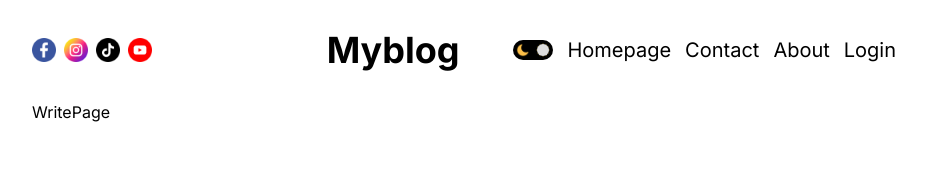
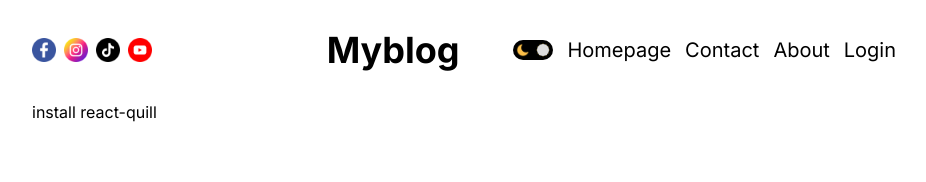
Before and after one commit to lubomir80/1.-Next-Blog, a Next.js app: page /components/Write in a window 1280 px wide. Shown: the top 182 px of the page, without its empty margins (176-1102 px from the left). Built offline with nearby package versions, Linux system fonts and the light colour scheme.

Commit message:
install react-quill

```diff
--- a/src/app/components/Write/page.jsx
+++ b/src/app/components/Write/page.jsx
@@ -2,7 +2,11 @@ import React from 'react'
 
 function WritePage() {
    return (
-      <div>WritePage</div>
+      <div>
+         <div>
+            install react-quill
+         </div>
+      </div>
    )
 }
 
```
